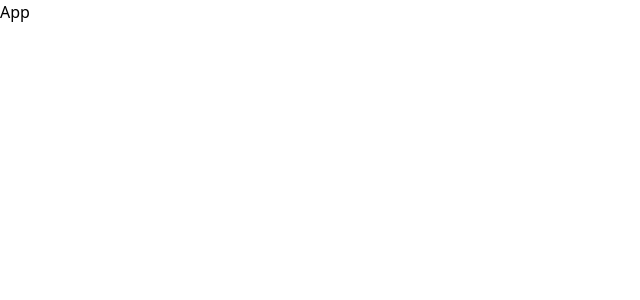
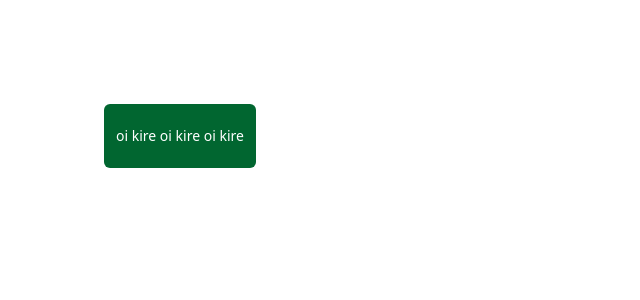
Before and after one commit to riyad-96/kitzo, a React (Vite) app: page / in a window 1280 px wide. Shown: the top 300 px of the page, without its empty margins (0-640 px from the left). Built offline with nearby package versions, Linux system fonts and the light colour scheme.

Commit message:
added animation and style prop in tooltip

```diff
--- a/src/App.jsx
+++ b/src/App.jsx
@@ -1,5 +1,15 @@
+import Tooltip from './kitzo/react/ui/tooltip/Tooltip';
+
 export default function App() {
   return (
-    <div>App</div>
+    <div>
+      <div className="p-26">
+        <Tooltip content="de thashi" tooltipOptions={{ position: 'right', smartHover: true }}>
+          <button className="rounded-md bg-green-800 px-3 py-5.5 text-sm text-white">
+            oi kire oi kire oi kire
+          </button>
+        </Tooltip>
+      </div>
+    </div>
   );
 }
--- a/src/kitzo/react/ui/tooltip/Tooltip.jsx
+++ b/src/kitzo/react/ui/tooltip/Tooltip.jsx
@@ -1,6 +1,18 @@
-const tooltipStyles = `
+// import './style.css';
+const tooltipStyles = `/* Default styling */
+.kitzo-react-tooltip-root {
+  --bg-clr: hsl(0, 0%, 15%);
+  --text-clr: hsl(0, 0%, 95%);
+
+  @media (prefers-color-scheme: dark) {
+    --bg-clr: hsl(0, 0%, 95%);
+    --text-clr: hsl(0, 0%, 15%);
+  }
+}
+
 .kitzo-react-tooltip-content-default-style {
   font-family:
+    inherit,
     system-ui,
     -apple-system,
     BlinkMacSystemFont,
@@ -13,84 +25,184 @@ const tooltipStyles = `
     'Helvetica Neue',
     sans-serif;
   font-size: 0.875rem;
-  background-color: hsl(0, 0%, 15%);
-  color: hsl(0, 0%, 95%);
+  background-color: var(--bg-clr);
+  color: var(--text-clr);
   padding-block: 0.25rem;
   padding-inline: 0.5rem;
   border-radius: 0.325rem;
+}
 
-  @media (prefers-color-scheme: dark) {
-    background-color: hsl(0, 0%, 95%);
-    color: hsl(0, 0%, 15%);
+/* Tooltip positioning */
+.kitzo-react-tooltip-wrapper {
+  --tooltip-offset: calc(var(--offset) * 1px + 1px);
+}
+/* Top */
+.kitzo-react-tooltip-wrapper.top {
+  bottom: 100%;
+  padding-block-end: var(--tooltip-offset);
+}
+.kitzo-react-tooltip-wrapper.top {
+  left: 50%;
+  translate: -50% 0;
+}
+.kitzo-react-tooltip-wrapper.top.start {
+  left: 0;
+  translate: 0 0;
+}
+.kitzo-react-tooltip-wrapper.top.end {
+  right: 0;
+  translate: 0 0;
+}
+
+/* Right */
+.kitzo-react-tooltip-wrapper.right {
+  left: 100%;
+  padding-inline-start: var(--tooltip-offset);
+}
+.kitzo-react-tooltip-wrapper.right {
+  top: 50%;
+  translate: 0 -50%;
+}
+.kitzo-react-tooltip-wrapper.right.start {
+  top: 0;
+  translate: 0 0;
+}
+.kitzo-react-tooltip-wrapper.right.end {
+  top: 100%;
+  translate: 0 -100%;
+}
+
+/* Bottom */
+.kitzo-react-tooltip-wrapper.bottom {
+  top: 100%;
+  padding-block-start: var(--tooltip-offset);
+}
+.kitzo-react-tooltip-wrapper.bottom {
+  left: 50%;
+  translate: -50% 0;
+}
+.kitzo-react-tooltip-wrapper.bottom.start {
+  left: 0;
+  translate: 0 0;
+}
+.kitzo-react-tooltip-wrapper.bottom.end {
+  left: 100%;
+  translate: -100% 0;
+}
+
+/* Left */
+.kitzo-react-tooltip-wrapper.left {
+  right: 100%;
+  padding-inline-end: var(--tooltip-offset);
+}
+.kitzo-react-tooltip-wrapper.left {
+  top: 50%;
+  translate: 0 -50%;
+}
+.kitzo-react-tooltip-wrapper.left.start {
+  top: 0;
+  translate: 0 0;
+}
+.kitzo-react-tooltip-wrapper.left.end {
+  top: 100%;
+  translate: 0 -100%;
+}
+
+/* Tooltip transitions */
+.kitzo-react-tooltip-root.animate-tooltip {
+  --transition-startDuration: calc(var(--startDuration) * 1ms);
+  --transition-endDuration: calc(var(--endDuration) * 1ms);
+  --transition-startDelay: calc(var(--startDelay) * 1ms);
+  --transition-endDelay: calc(var(--endDelay) * 1ms);
+
+  .kitzo-react-tooltip-content {
+    transition:
+      transform var(--transition-endDuration) var(--transition-endDelay),
+      opacity var(--transition-endDuration) var(--transition-endDelay);
   }
 }
 
-.kitzo-react-tooltip-wrapper {
-  --tooltip-transition-delay: calc(var(--delay) * 1ms);
-  transition:
-    transform 110ms var(--tooltip-transition-delay),
-    opacity 110ms var(--tooltip-transition-delay);
+.kitzo-react-tooltip-content {
+  transform: scale(0.8);
+  opacity: 0;
 }
 
-.kitzo-react-tooltip-wrapper.top {
-  --tooltip-offset: calc(var(--offset) * 1px);
-
-  bottom: calc(var(--tooltip-offset) + 100%);
-  left: 50%;
-  transform: translateX(-50%) translateY(0) scale(0.8);
-  opacity: 0;
+.kitzo-react-tooltip-content.top {
   transform-origin: bottom;
 }
-
-.kitzo-react-tooltip-wrapper.right {
-  --tooltip-offset: calc(var(--offset) * 1px);
-
-  left: calc(var(--tooltip-offset) + 100%);
-  top: 50%;
-  transform: translateX(0) translateY(-50%) scale(0.8);
-  opacity: 0;
+.kitzo-react-tooltip-content.right {
   transform-origin: left;
 }
-
-.kitzo-react-tooltip-wrapper.bottom {
-  --tooltip-offset: calc(var(--offset) * 1px);
-
-  top: calc(var(--tooltip-offset) + 100%);
-  left: 50%;
-  transform: translateX(-50%) translateY(0) scale(0.8);
-  opacity: 0;
+.kitzo-react-tooltip-content.bottom {
   transform-origin: top;
 }
-
-.kitzo-react-tooltip-wrapper.left {
-  --tooltip-offset: calc(var(--offset) * 1px);
-
-  right: calc(var(--tooltip-offset) + 100%);
-  top: 50%;
-  transform: translateX(0) translateY(-50%) scale(0.8);
-  opacity: 0;
+.kitzo-react-tooltip-content.left {
   transform-origin: right;
 }
 
+.kitzo-react-tooltip-root.animate-tooltip:hover {
+  .kitzo-react-tooltip-content {
+    transition:
+      transform var(--transition-startDuration) var(--transition-startDelay),
+      opacity var(--transition-startDuration) var(--transition-startDelay);
+  }
+}
 .kitzo-react-tooltip-root:hover {
-  .kitzo-react-tooltip-wrapper.top {
-    transform: translateX(-50%) translateY(0) scale(1);
-    opacity: 1;
-  }
-  .kitzo-react-tooltip-wrapper.right {
-    transform: translateX(0) translateY(-50%) scale(1);
-    opacity: 1;
-  }
-  .kitzo-react-tooltip-wrapper.bottom {
-    transform: translateX(-50%) translateY(0) scale(1);
-    opacity: 1;
-  }
-  .kitzo-react-tooltip-wrapper.left {
-    transform: translateX(0) translateY(-50%) scale(1);
+  .kitzo-react-tooltip-content {
+    transform: scale(1);
     opacity: 1;
   }
 }
-`;
+
+/* smart hover persistence feature */
+.kitzo-react-tooltip-root {
+  .kitzo-react-tooltip-wrapper {
+    pointer-events: none;
+  }
+}
+.kitzo-react-tooltip-root.smart-hover:hover {
+  .kitzo-react-tooltip-wrapper {
+    pointer-events: all;
+  }
+}
+
+/* Arrow */
+.kitzo-react-tooltip-content.tooltip-arrow {
+  --effective-size: calc(var(--arrow-size, 6) * 1px);
+  --effective-color: var(--arrow-color, var(--bg-clr));
+
+  position: relative;
+}
+.kitzo-react-tooltip-content.tooltip-arrow::before {
+  content: '';
+  position: absolute;
+  z-index: -1;
+  border: var(--effective-size) solid transparent;
+}
+.kitzo-react-tooltip-content.tooltip-arrow.top::before {
+  left: 50%;
+  translate: -50% 0;
+  top: calc(100% - 1px);
+  border-top: var(--effective-size) solid var(--effective-color);
+}
+.kitzo-react-tooltip-content.tooltip-arrow.right::before {
+  top: 50%;
+  translate: 0 -50%;
+  right: calc(100% - 1px);
+  border-right: var(--effective-size) solid var(--effective-color);
+}
+.kitzo-react-tooltip-content.tooltip-arrow.bottom::before {
+  left: 50%;
+  translate: -50% 0;
+  bottom: calc(100% - 1px);
+  border-bottom: var(--effective-size) solid var(--effective-color);
+}
+.kitzo-react-tooltip-content.tooltip-arrow.left::before {
+  top: 50%;
+  translate: 0 -50%;
+  left: calc(100% - 1px);
+  border-left: var(--effective-size) solid var(--effective-color);
+}`;
 
 (() => {
   if (!document.getElementById('kitzo-react-tooltip-styles')) {
@@ -101,29 +213,87 @@ const tooltipStyles = `
   }
 })();
 
-const allowedPositions = ['top', 'right', 'bottom', 'left'];
+const allowedPositions = [
+  'top-start',
+  'top',
+  'top-end',
+  'right-start',
+  'right',
+  'right-end',
+  'bottom-start',
+  'bottom',
+  'bottom-end',
+  'left-start',
+  'left',
+  'left-end',
+];
 
-function getPositionBasedClassName(position) {
-  let defaultClass = 'kitzo-react-tooltip-wrapper';
-  if (allowedPositions.includes(position)) {
-    return defaultClass + ' ' + position;
+function getPositionClass(position = '') {
+  const allowedPos = allowedPositions.find((p) => p === position);
+  if (!allowedPos) return 'top';
+
+  if (allowedPos.includes('-')) {
+    const [dir, state] = allowedPos.split('-');
+    return `${dir} ${state}`;
   } else {
-    return defaultClass + ' ' + 'top';
+    return allowedPos;
   }
 }
 
-function Tooltip({ content = 'Tooltip', tooltipOptions = {}, children }) {
-  const { position = 'top', offset = 8, hideOnTouch = true, delay = 0 } = tooltipOptions ?? {};
+function getAnimationProperties(animation) {
+  const effectiveStartDelay = animation?.startDelay;
+  const effectiveEndDelay = animation?.endDelay;
+  const effectiveDelay = animation?.delay ?? 0;
+
+  const effectiveStartDuration = animation?.startDuration;
+  const effectiveEndDuration = animation?.endDuration;
+  const effectiveDuration = animation?.duration ?? 110;
+
+  return {
+    startDelay: effectiveStartDelay ?? effectiveDelay,
+    endDelay: effectiveEndDelay ?? effectiveDelay,
+    startDuration: effectiveStartDuration ?? effectiveDuration,
+    endDuration: effectiveEndDuration ?? effectiveDuration,
+  };
+}
+
+export default function Tooltip({
+  content,
+  tooltipOptions = {},
+  animation = true,
+  style = {},
+  children,
+}) {
+  const isTouch = window.matchMedia('(pointer: coarse)').matches;
+  if (isTouch && finalOptions.hideOnTouch) return children;
+
+  if (typeof content === 'string') {
+    if (!content.trim()) throw new Error('kitzo/react: tooltip content is required');
+  } else if (!content) {
+    throw new Error('kitzo/react: tooltip content is required');
+  }
+  // Define options
+  const {
+    position = 'top',
+    offset = 8,
+    hideOnTouch = true,
+    arrow = true,
+    smartHover = true,
+  } = tooltipOptions ?? {};
 
   const finalOptions = {
     position: typeof position === 'string' ? position.trim().toLowerCase() : 'top',
     offset: !isNaN(Number(offset)) ? Number(offset) : 8,
-    delay: !isNaN(Number(delay)) ? Number(delay) : 0,
+    arrow: typeof arrow === 'boolean' ? arrow : true,
+    smartHover: typeof smartHover === 'boolean' ? smartHover : true,
     hideOnTouch: typeof hideOnTouch === 'boolean' ? hideOnTouch : true,
   };
+  const positionClass = getPositionClass(finalOptions.position);
 
-  const isTouch = window.matchMedia('(pointer: coarse)').matches;
-  if (isTouch && finalOptions.hideOnTouch) return children;
+  // Define animations
+  const animationEnabled = animation ? true : false;
+  const animationObj = animation === true ? {} : animation;
+  const finalAnimationProperties = getAnimationProperties(animationObj);
 
   return (
     <div
@@ -131,29 +301,36 @@ function Tooltip({ content = 'Tooltip', tooltipOptions = {}, children }) {
         position: 'relative',
         width: 'fit-content',
         '--offset': Math.max(0, finalOptions.offset),
-        '--delay': Math.max(0, finalOptions.delay),
+        '--startDuration': Math.max(0, finalAnimationProperties.startDuration),
+        '--endDuration': Math.max(0, finalAnimationProperties.endDuration),
+        '--startDelay': Math.max(0, finalAnimationProperties.startDelay),
+        '--endDelay': Math.max(0, finalAnimationProperties.endDelay),
+        '--arrow-color': style?.['--arrow-color'],
+        '--arrow-size': style?.['--arrow-size'],
       }}
-      className="kitzo-react-tooltip-root"
+      className={`kitzo-react-tooltip-root ${finalOptions.smartHover ? 'smart-hover' : ''} ${animationEnabled ? 'animate-tooltip' : ''}`}
     >
-      {/* User string/component */}
+      {/* children string or component */}
       {children}
 
       <div
         style={{
           position: 'absolute',
-          pointerEvents: 'none',
+          whiteSpace: typeof content === 'string' ? 'nowrap' : 'normal',
         }}
         tabIndex={-1}
-        className={getPositionBasedClassName(finalOptions.position)}
+        className={`kitzo-react-tooltip-wrapper ${positionClass}`}
       >
-        {typeof content === 'string' || typeof content === 'number' ? (
-          <div className="kitzo-react-tooltip-content-default-style">{content}</div>
-        ) : (
-          <>{content}</>
-        )}
+        <div
+          className={`kitzo-react-tooltip-content ${positionClass} ${finalOptions.arrow ? 'tooltip-arrow' : ''}`}
+        >
+          {typeof content === 'string' || typeof content === 'number' ? (
+            <div className="kitzo-react-tooltip-content-default-style">{content}</div>
+          ) : (
+            <>{content}</>
+          )}
+        </div>
       </div>
     </div>
   );
 }
-
-export default Tooltip;
--- a/src/kitzo/react/ui/tooltip/style.css
+++ b/src/kitzo/react/ui/tooltip/style.css
@@ -1,5 +1,17 @@
-/* .kitzo-react-tooltip-content-default-style {
+/* Default styling */
+.kitzo-react-tooltip-root {
+  --bg-clr: hsl(0, 0%, 15%);
+  --text-clr: hsl(0, 0%, 95%);
+
+  @media (prefers-color-scheme: dark) {
+    --bg-clr: hsl(0, 0%, 95%);
+    --text-clr: hsl(0, 0%, 15%);
+  }
+}
+
+.kitzo-react-tooltip-content-default-style {
   font-family:
+    inherit,
     system-ui,
     -apple-system,
     BlinkMacSystemFont,
@@ -12,81 +24,181 @@
     'Helvetica Neue',
     sans-serif;
   font-size: 0.875rem;
-  background-color: hsl(0, 0%, 15%);
-  color: hsl(0, 0%, 95%);
+  background-color: var(--bg-clr);
+  color: var(--text-clr);
   padding-block: 0.25rem;
   padding-inline: 0.5rem;
   border-radius: 0.325rem;
+}
 
-  @media (prefers-color-scheme: dark) {
-    background-color: hsl(0, 0%, 95%);
-    color: hsl(0, 0%, 15%);
+/* Tooltip positioning */
+.kitzo-react-tooltip-wrapper {
+  --tooltip-offset: calc(var(--offset) * 1px + 1px);
+}
+/* Top */
+.kitzo-react-tooltip-wrapper.top {
+  bottom: 100%;
+  padding-block-end: var(--tooltip-offset);
+}
+.kitzo-react-tooltip-wrapper.top {
+  left: 50%;
+  translate: -50% 0;
+}
+.kitzo-react-tooltip-wrapper.top.start {
+  left: 0;
+  translate: 0 0;
+}
+.kitzo-react-tooltip-wrapper.top.end {
+  right: 0;
+  translate: 0 0;
+}
+
+/* Right */
+.kitzo-react-tooltip-wrapper.right {
+  left: 100%;
+  padding-inline-start: var(--tooltip-offset);
+}
+.kitzo-react-tooltip-wrapper.right {
+  top: 50%;
+  translate: 0 -50%;
+}
+.kitzo-react-tooltip-wrapper.right.start {
+  top: 0;
+  translate: 0 0;
+}
+.kitzo-react-tooltip-wrapper.right.end {
+  top: 100%;
+  translate: 0 -100%;
+}
+
+/* Bottom */
+.kitzo-react-tooltip-wrapper.bottom {
+  top: 100%;
+  padding-block-start: var(--tooltip-offset);
+}
+.kitzo-react-tooltip-wrapper.bottom {
+  left: 50%;
+  translate: -50% 0;
+}
+.kitzo-react-tooltip-wrapper.bottom.start {
+  left: 0;
+  translate: 0 0;
+}
+.kitzo-react-tooltip-wrapper.bottom.end {
+  left: 100%;
+  translate: -100% 0;
+}
+
+/* Left */
+.kitzo-react-tooltip-wrapper.left {
+  right: 100%;
+  padding-inline-end: var(--tooltip-offset);
+}
+.kitzo-react-tooltip-wrapper.left {
+  top: 50%;
+  translate: 0 -50%;
+}
+.kitzo-react-tooltip-wrapper.left.start {
+  top: 0;
+  translate: 0 0;
+}
+.kitzo-react-tooltip-wrapper.left.end {
+  top: 100%;
+  translate: 0 -100%;
+}
+
+/* Tooltip transitions */
+.kitzo-react-tooltip-root.animate-tooltip {
+  --transition-startDuration: calc(var(--startDuration) * 1ms);
+  --transition-endDuration: calc(var(--endDuration) * 1ms);
+  --transition-startDelay: calc(var(--startDelay) * 1ms);
+  --transition-endDelay: calc(var(--endDelay) * 1ms);
+
+  .kitzo-react-tooltip-content {
+    transition:
+      transform var(--transition-endDuration) var(--transition-endDelay),
+      opacity var(--transition-endDuration) var(--transition-endDelay);
   }
 }
 
-.kitzo-react-tooltip-wrapper {
-  --tooltip-transition-delay: calc(var(--delay) * 1ms);
-  will-change: transform, opacity;
-  transition:
-    transform 110ms var(--tooltip-transition-delay),
-    opacity 110ms var(--tooltip-transition-delay);
+.kitzo-react-tooltip-content {
+  transform: scale(0.8);
+  opacity: 0;
 }
 
-.kitzo-react-tooltip-wrapper.top {
-  --tooltip-offset: calc(var(--offset) * 1px);
-
-  bottom: calc(var(--tooltip-offset) + 100%);
-  left: 50%;
-  transform: translateX(-50%) translateY(0) scale(0.8);
-  opacity: 0;
+.kitzo-react-tooltip-content.top {
   transform-origin: bottom;
 }
-
-.kitzo-react-tooltip-wrapper.right {
-  --tooltip-offset: calc(var(--offset) * 1px);
-
-  left: calc(var(--tooltip-offset) + 100%);
-  top: 50%;
-  transform: translateX(0) translateY(-50%) scale(0.8);
-  opacity: 0;
+.kitzo-react-tooltip-content.right {
   transform-origin: left;
 }
-
-.kitzo-react-tooltip-wrapper.bottom {
-  --tooltip-offset: calc(var(--offset) * 1px);
-
-  top: calc(var(--tooltip-offset) + 100%);
-  left: 50%;
-  transform: translateX(-50%) translateY(0) scale(0.8);
-  opacity: 0;
+.kitzo-react-tooltip-content.bottom {
   transform-origin: top;
 }
-
-.kitzo-react-tooltip-wrapper.left {
-  --tooltip-offset: calc(var(--offset) * 1px);
-
-  right: calc(var(--tooltip-offset) + 100%);
-  top: 50%;
-  transform: translateX(0) translateY(-50%) scale(0.8);
-  opacity: 0;
+.kitzo-react-tooltip-content.left {
   transform-origin: right;
 }
 
+.kitzo-react-tooltip-root.animate-tooltip:hover {
+  .kitzo-react-tooltip-content {
+    transition:
+      transform var(--transition-startDuration) var(--transition-startDelay),
+      opacity var(--transition-startDuration) var(--transition-startDelay);
+  }
+}
 .kitzo-react-tooltip-root:hover {
-  .kitzo-react-tooltip-wrapper.top {
-    transform: translateX(-50%) translateY(0) scale(1);
+  .kitzo-react-tooltip-content {
+    transform: scale(1);
     opacity: 1;
   }
-  .kitzo-react-tooltip-wrapper.right {
-    transform: translateX(0) translateY(-50%) scale(1);
-    opacity: 1;
+}
+
+/* smart hover persistence feature */
+.kitzo-react-tooltip-root {
+  .kitzo-react-tooltip-wrapper {
+    pointer-events: none;
   }
-  .kitzo-react-tooltip-wrapper.bottom {
-    transform: translateX(-50%) translateY(0) scale(1);
-    opacity: 1;
+}
+.kitzo-react-tooltip-root.smart-hover:hover {
+  .kitzo-react-tooltip-wrapper {
+    pointer-events: all;
   }
-  .kitzo-react-tooltip-wrapper.left {
-    transform: translateX(0) translateY(-50%) scale(1);
-    opacity: 1;
-  }
-} */
+}
+
+/* Arrow */
+.kitzo-react-tooltip-content.tooltip-arrow {
+  --effective-size: calc(var(--arrow-size, 6) * 1px);
+  --effective-color: var(--arrow-color, var(--bg-clr));
+
+  position: relative;
+}
+.kitzo-react-tooltip-content.tooltip-arrow::before {
+  content: '';
+  position: absolute;
+  z-index: -1;
+  border: var(--effective-size) solid transparent;
+}
+.kitzo-react-tooltip-content.tooltip-arrow.top::before {
+  left: 50%;
+  translate: -50% 0;
+  top: calc(100% - 1px);
+  border-top: var(--effective-size) solid var(--effective-color);
+}
+.kitzo-react-tooltip-content.tooltip-arrow.right::before {
+  top: 50%;
+  translate: 0 -50%;
+  right: calc(100% - 1px);
+  border-right: var(--effective-size) solid var(--effective-color);
+}
+.kitzo-react-tooltip-content.tooltip-arrow.bottom::before {
+  left: 50%;
+  translate: -50% 0;
+  bottom: calc(100% - 1px);
+  border-bottom: var(--effective-size) solid var(--effective-color);
+}
+.kitzo-react-tooltip-content.tooltip-arrow.left::before {
+  top: 50%;
+  translate: 0 -50%;
+  left: calc(100% - 1px);
+  border-left: var(--effective-size) solid var(--effective-color);
+}
```
Also changed, not shown: src/kitzo/react/ui/tooltip/type.d.ts (+42 -7 lines), 3 other files (tests, documents, lock files or other folders).
